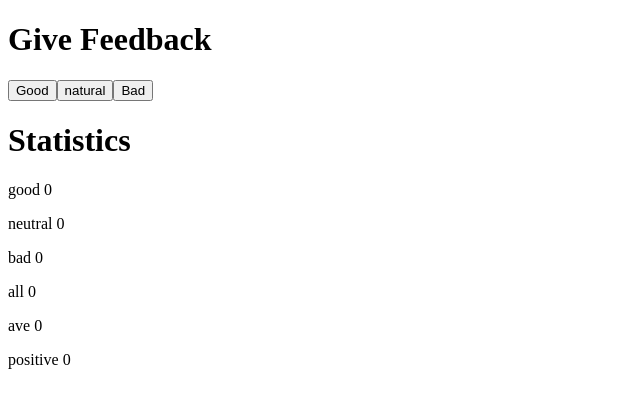
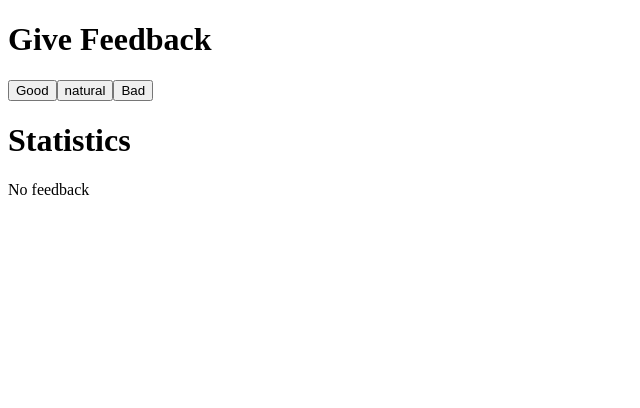
Before and after one commit to yasminebrahimi/Full_Stack_Open_Uni_Autumn_2025, a React app: page / in a window 1280 px wide. Shown: the top 408 px of the page, without its empty margins (0-640 px from the left). Built offline with nearby package versions, Linux system fonts and the light colour scheme; the HTML template or start-up script is replaced by a standard one.

Commit message:
Add solution for 1.9

```diff
--- a/src/App.jsx
+++ b/src/App.jsx
@@ -2,6 +2,16 @@ import { useState } from "react";
 
 const Statistics = ({ good, neutral, bad }) => {
   const all = good + neutral + bad;
+
+  if (all === 0) {
+    return (
+      <div>
+        <h1>Statistics</h1>
+
+        <p>No feedback</p>
+      </div>
+    );
+  }
   const ave = all === 0 ? 0 : (good * 1 + neutral * -1) / all;
   const positive = all == 0 ? 0 : (good / all) * 100;
 
```
